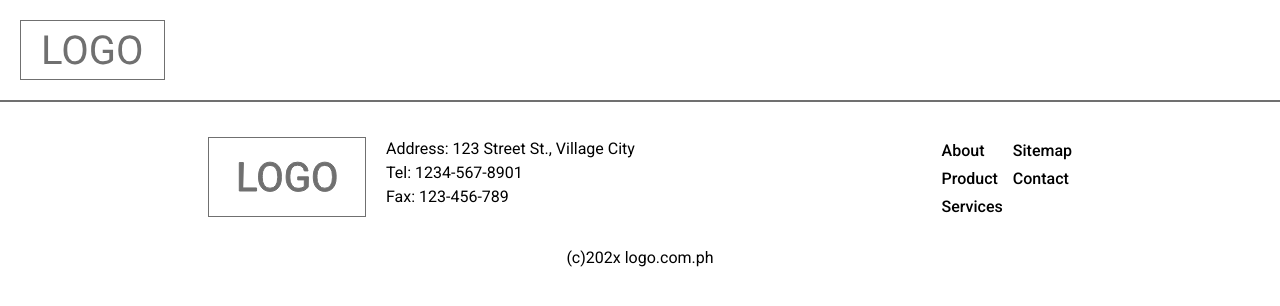
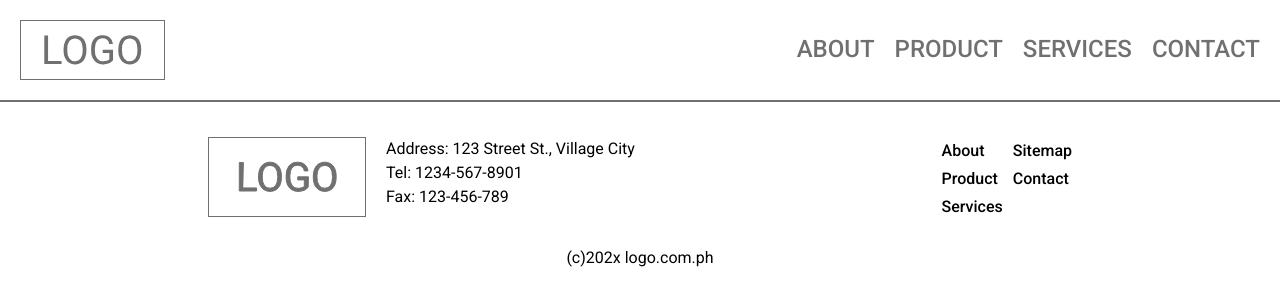
Before and after one commit to Lougerb/vite-react-template, a React (Vite) app: page / in a window 1280 px wide. Shown: the top 306 px of the page. Built offline with nearby package versions, Linux system fonts and the light colour scheme.

Commit message:
added alias

```diff
--- a/src/App.jsx
+++ b/src/App.jsx
@@ -1,8 +1,8 @@
 
 // Layout
-// import Nav from './Project/Layout/Nav/Nav';
-import Header from './Project/Layout/Header/Header';
-import Footer from './Project/Layout/Footer/Footer';
+import Nav from '@ProjectLayout/Nav/Nav';
+import Header from '@ProjectLayout/Header/Header';
+import Footer from '@ProjectLayout/Footer/Footer';
 
 // Content
 import Home from './Project/Pages/Home/Home';
@@ -81,7 +81,7 @@ function App() {
 
     <Header />
 
-    {/* <Nav baseUrl={baseUrl}/> */}
+    <Nav baseUrl={baseUrl}/>
 
     <div className="main">
         <RouterProvider router={router} />
--- a/vite.config.js
+++ b/vite.config.js
@@ -10,7 +10,7 @@ export default defineConfig({
 	resolve: {
 		alias: {
 			src: "/src",
-			// '@Project': path.resolve(__dirname, './src/Project'),
+			'@ProjectLayout': path.resolve(__dirname, './src/Project/Layout'),
 			// '@Assets': path.resolve(__dirname, './src/assets'),
 		},
 	},
```
